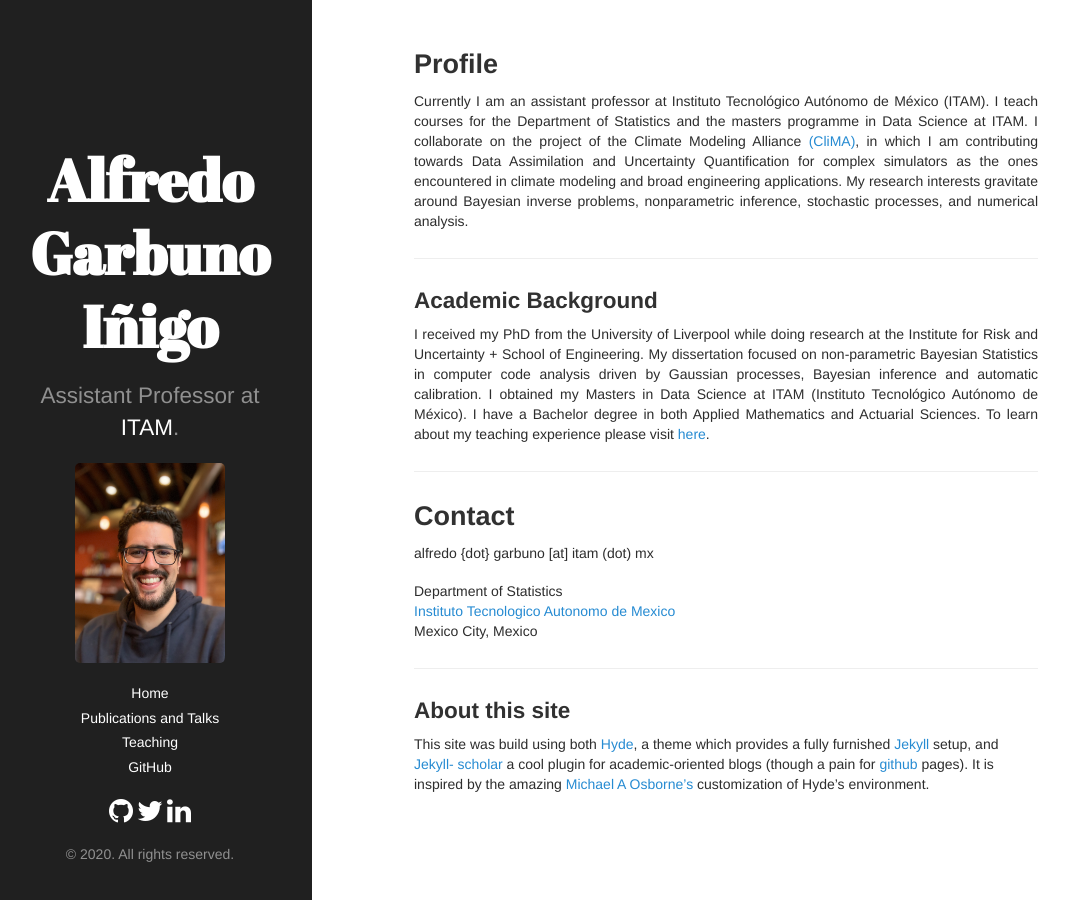
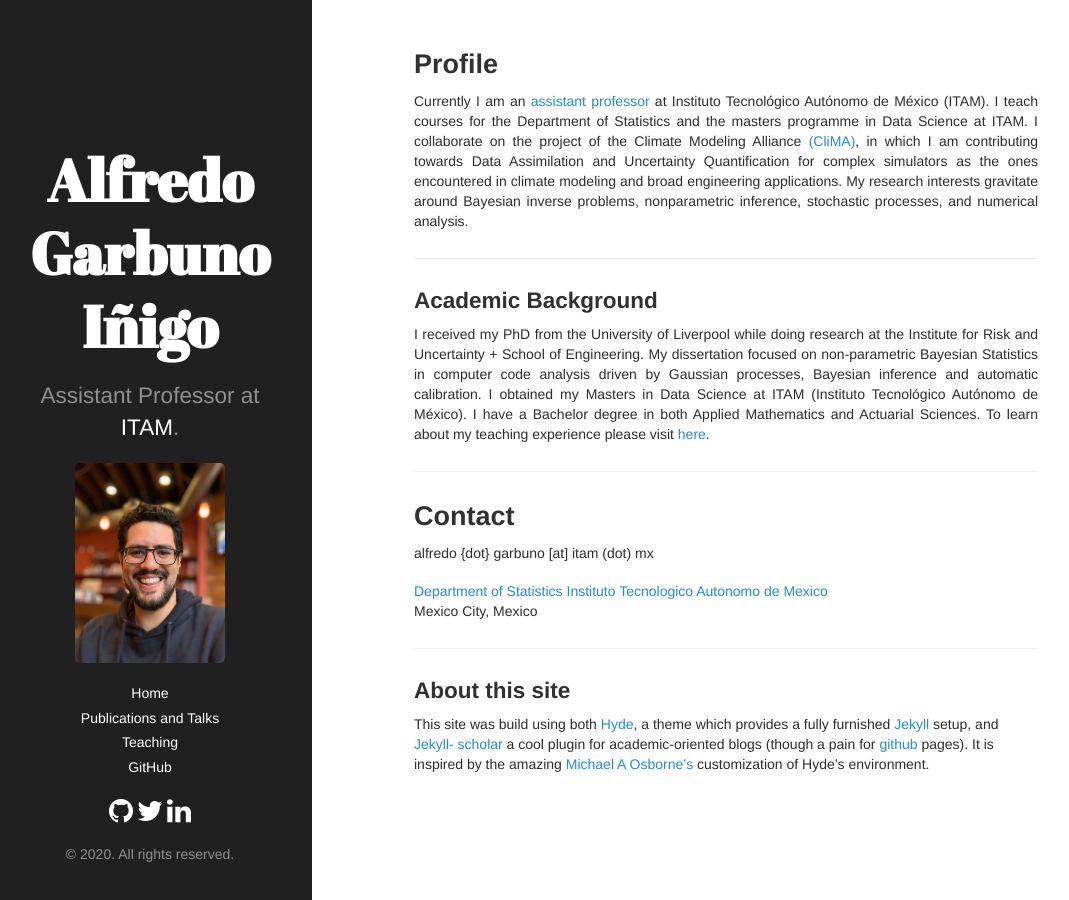
Before and after one commit to agarbuno/agarbuno.github.io, a Jekyll site: the page built from index.md, in a window 1280 px wide. Shown: the whole page, without its empty margins (12-1081 px from the left). Built offline with Jekyll 4.4.1, drawn with Linux system fonts in a browser that asks for light colours; nearby versions of some CDN libraries; some of the changed lines change nothing that is shown.

Commit message:
update links

```diff
--- a/index.md
+++ b/index.md
@@ -7,15 +7,16 @@ title: Home
 
 <div align="justify">
 
-Currently I am an assistant professor at Instituto Tecnológico Autónomo de
-México (ITAM). I teach courses for the Department of Statistics and the masters
-programme in Data Science at ITAM. I collaborate on the project of the Climate
-Modeling Alliance <a href="https://clima.caltech.edu/">(CliMA)</a>, in which I
-am contributing towards Data Assimilation and Uncertainty Quantification for
-complex simulators as the ones encountered in climate modeling and broad
-engineering applications. My research interests gravitate around Bayesian
-inverse problems, nonparametric inference, stochastic processes, and numerical
-analysis.
+Currently I am an <a
+href="https://faculty.itam.mx/facultad/108727-alfredo-garbuno-inigo">assistant
+professor</a> at Instituto Tecnológico Autónomo de México (ITAM). I teach
+courses for the Department of Statistics and the masters programme in Data
+Science at ITAM. I collaborate on the project of the Climate Modeling Alliance
+<a href="https://clima.caltech.edu/">(CliMA)</a>, in which I am contributing
+towards Data Assimilation and Uncertainty Quantification for complex simulators
+as the ones encountered in climate modeling and broad engineering applications.
+My research interests gravitate around Bayesian inverse problems, nonparametric
+inference, stochastic processes, and numerical analysis.
 
 <!---I am driven by large scale applications of mathematical models, often
 encountered in numerical optimisation and pattern recognition tasks as in
@@ -48,7 +49,7 @@ To learn about my teaching experience please visit <a href="https://agarbuno.git
 
 alfredo {dot} garbuno [at] itam (dot) mx
 
-Department of Statistics
+[Department of Statistics](http://estadistica.itam.mx/es/1/paginas/acerca-del-departamento-3)
 [Instituto Tecnologico Autonomo de Mexico](https://www.itam.mx/)
 Mexico City, Mexico
 
```
